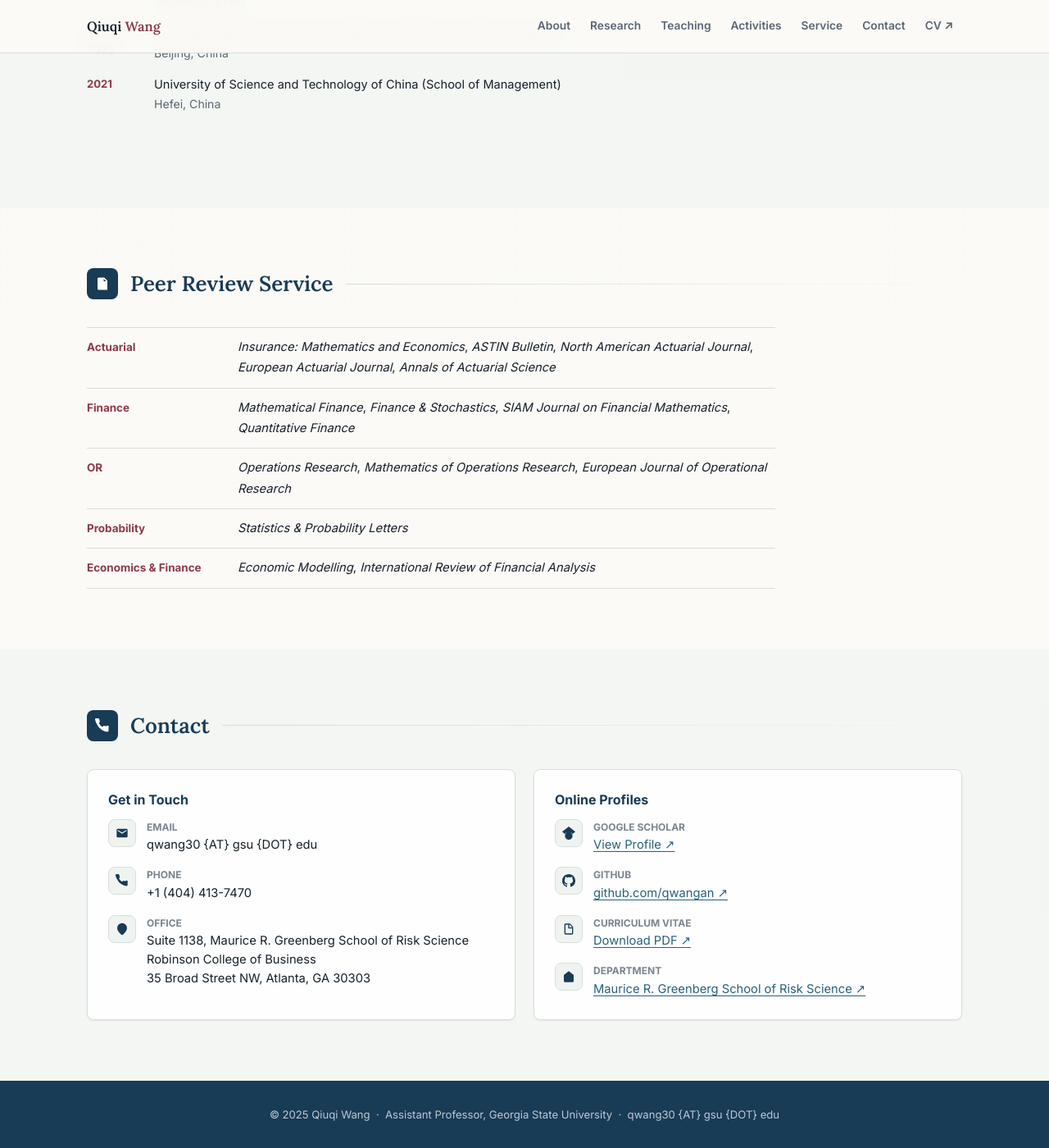
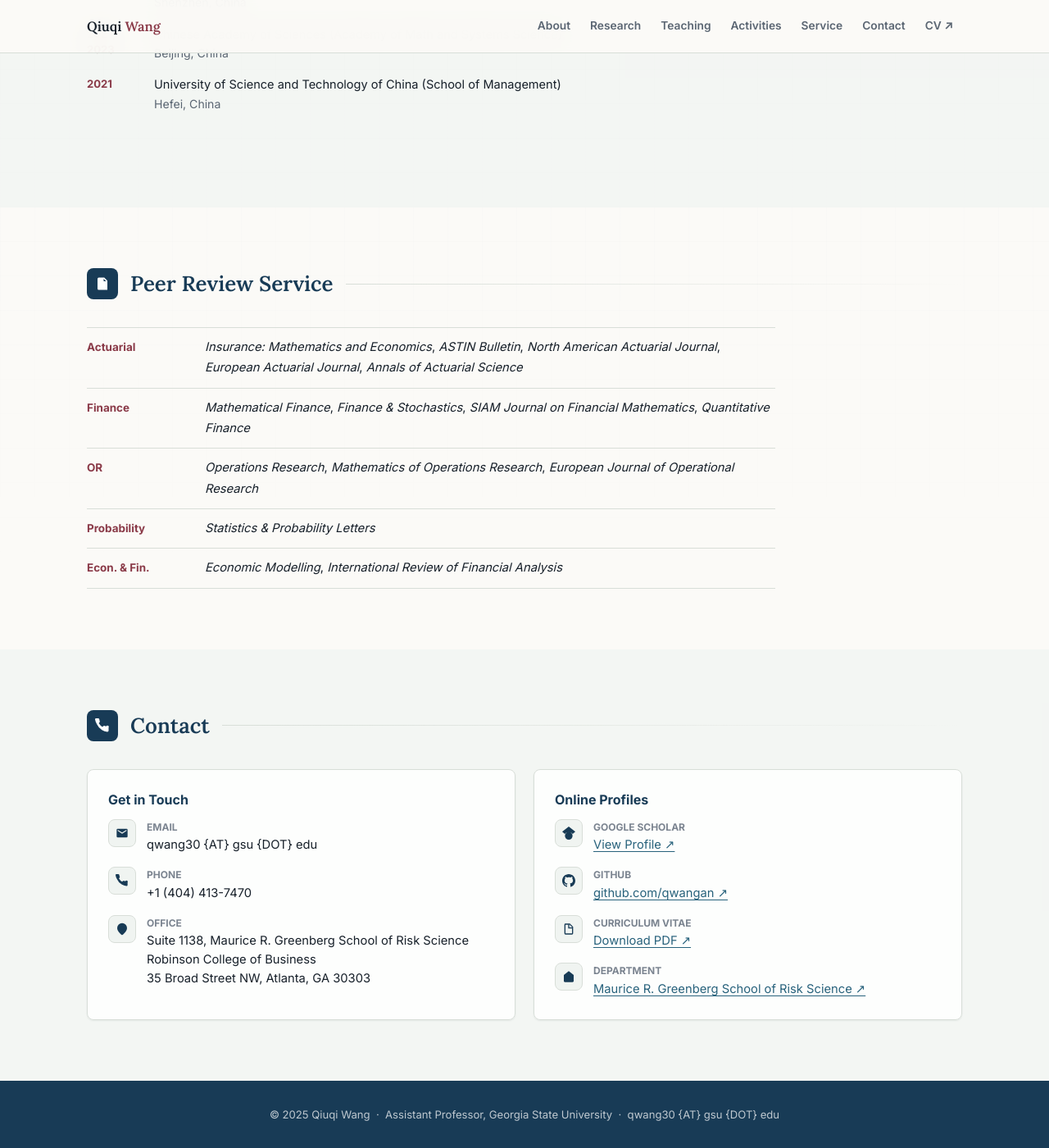
Before and after one commit to qwangan/qwangan.github.io, a Jekyll site: the page built from index.html, in a window 1280 px wide and 1400 px high, scrolled down 7780 px. Shown: the whole window at 82% size. Built offline with Jekyll 4.4.1, drawn with Linux system fonts in a browser that asks for light colours.

Commit message:
Abbreviate economics and finance service label

```diff
--- a/_pages/service.yml
+++ b/_pages/service.yml
@@ -6,5 +6,5 @@
   journals: 'Operations Research, Mathematics of Operations Research, European Journal of Operational Research'
 - label: Probability
   journals: 'Statistics & Probability Letters'
-- label: Economics & Finance
+- label: Econ. & Fin.
   journals: 'Economic Modelling, International Review of Financial Analysis'
--- a/assets/css/site.css
+++ b/assets/css/site.css
@@ -546,7 +546,7 @@
     .service-list { max-width: 840px; }
     .service-label { min-width: 92px; }
     #service .course-item {
-      grid-template-columns: 160px minmax(0, 1fr);
+      grid-template-columns: 120px minmax(0, 1fr);
       column-gap: 24px;
     }
     .editorial-list .course-item { grid-template-columns: 150px minmax(0, 1fr) auto; }
```
Also changed, not shown: tests/test_cv.py (+2 -2 lines), 2 other files.
